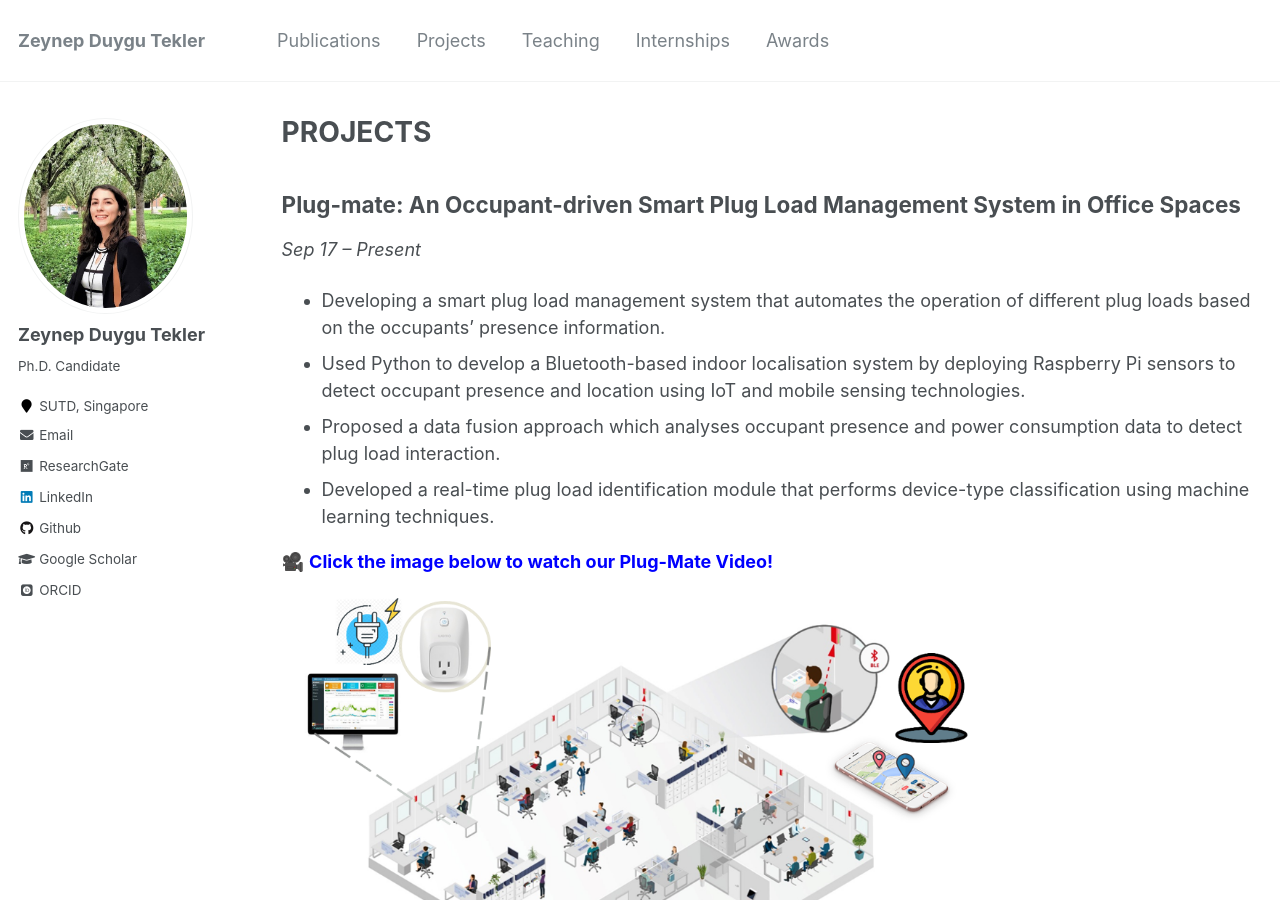
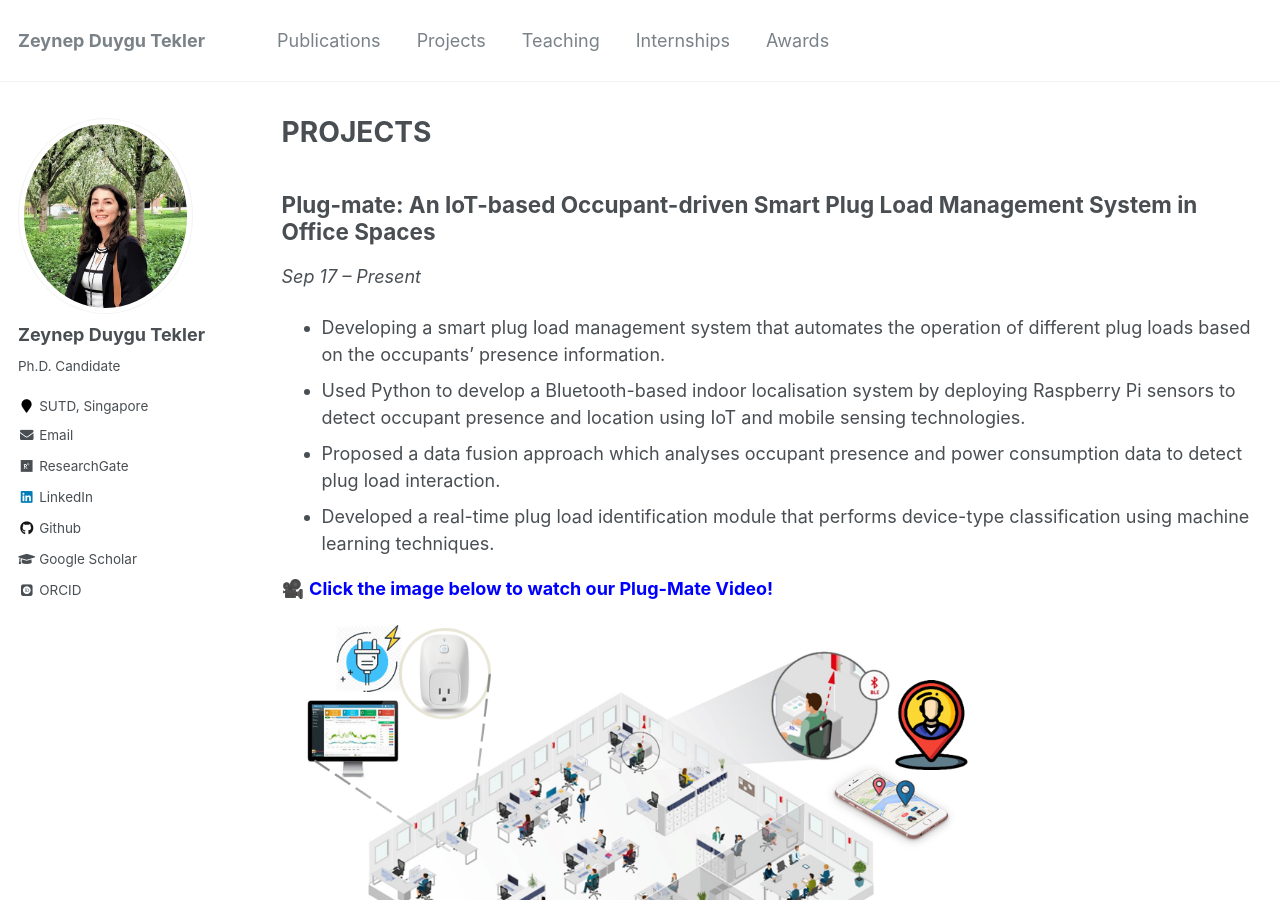
Before and after one commit to zeynepduygutekler/zeynepduygutekler.github.io, a Jekyll site: the page built from _pages/projects.md, in a window 1280 px wide and 900 px high. Built offline with Jekyll 4.4.1, drawn with Linux system fonts in a browser that asks for light colours; emoji names are drawn with the system emoji font; some web fonts are replaced.

Commit message:
Line edits

```diff
--- a/_pages/projects.md
+++ b/_pages/projects.md
@@ -6,7 +6,7 @@ author_profile: true
 ---
 
 
-## Plug-mate: An Occupant-driven Smart Plug Load Management System in Office Spaces
+## Plug-mate: An IoT-based Occupant-driven Smart Plug Load Management System in Office Spaces
 *Sep 17 – Present*
 * Developing a smart plug load management system that automates the operation of different plug
 loads based on the occupants’ presence information.
```
